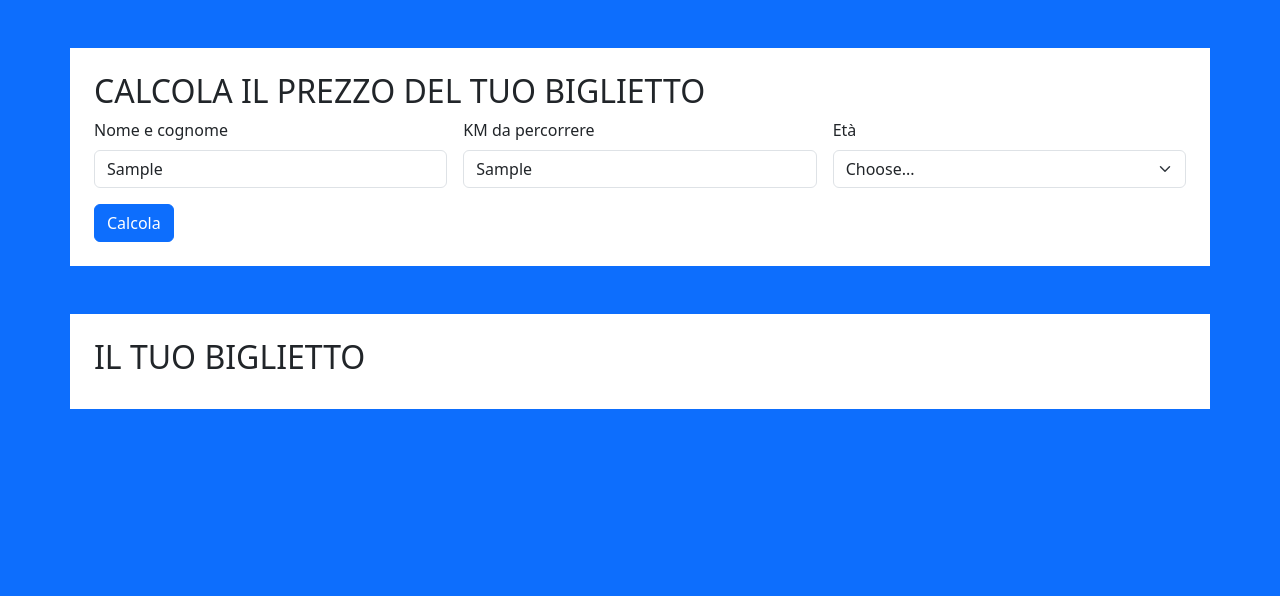
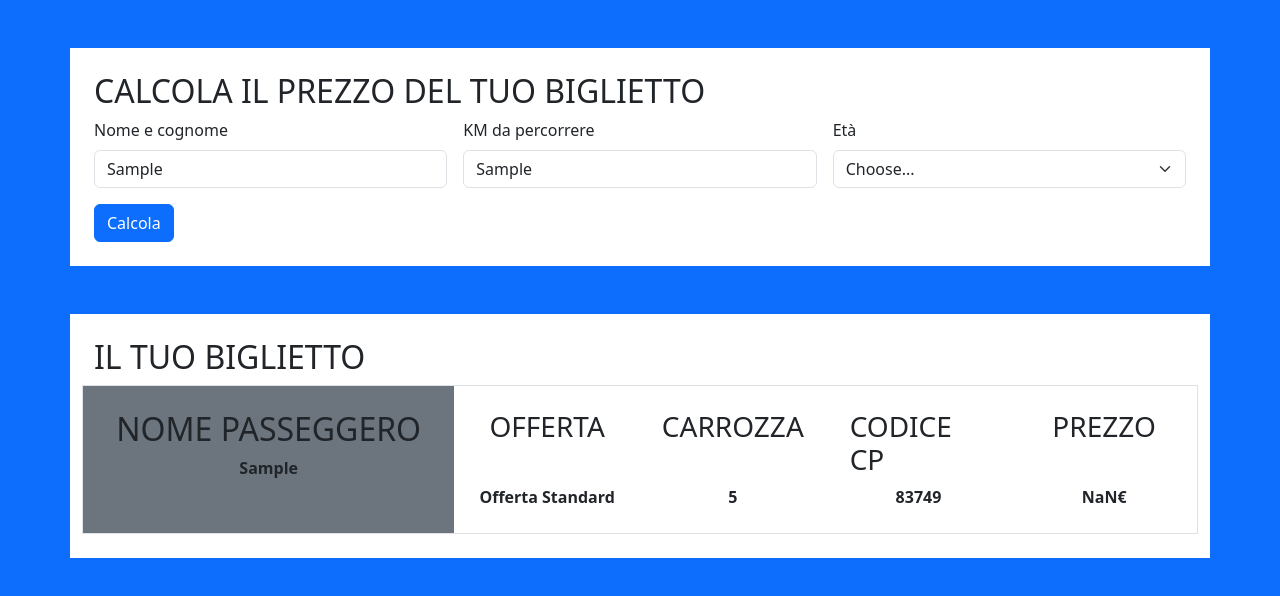
Before and after one commit to feffe17/js-biglietto-treno-form, a plain HTML site: page index.html in a window 1280 px wide. Both pictures are taken after typing "Sample", "Sample" into the empty fields and a click on the button "Calcola". Drawn offline with nearby package versions, Linux system fonts and the light colour scheme.

Commit message:
[DONE] completato essercizio fill dei dati del biglietto con DOM

```diff
--- a/index.html
+++ b/index.html
@@ -7,7 +7,7 @@
     <link href="https://cdn.jsdelivr.net/npm/bootstrap@5.3.3/dist/css/bootstrap.min.css" rel="stylesheet" integrity="sha384-QWTKZyjpPEjISv5WaRU9OFeRpok6YctnYmDr5pNlyT2bRjXh0JMhjY6hW+ALEwIH" crossorigin="anonymous">
 </head>
 <body class="bg-primary">
-
+    <!-- form -->
     <div class="container my-5 p-4 bg-white">
         <h2>CALCOLA IL PREZZO DEL TUO BIGLIETTO</h2>
         <form id="formPrice" class="row g-3">
@@ -33,10 +33,35 @@
             </div>
           </form>
     </div>
+    <!-- /form -->
 
+    <!-- biglietto -->
     <div class="container my-5 p-4 bg-white">
         <h2>IL TUO BIGLIETTO</h2>
+        <div class="border d-flex row">
+            <div class="col-md-4 d-flex flex-column align-items-center p-4 bg-secondary">
+                <h2>NOME PASSEGGERO</h2>
+                <strong id="nomePasseggero"></strong>
+            </div>
+            <div class="col-md-2 d-flex justify-content-between flex-column align-items-center p-4">
+                <h3>OFFERTA</h3>
+                <strong id="offerta"></strong>
+            </div>
+            <div class="col-md-2 d-flex justify-content-between flex-column align-items-center p-4">
+                <h3>CARROZZA</h3>
+                <strong>5</strong>
+            </div>
+            <div class="col-md-2 d-flex justify-content-between flex-column align-items-center p-4">
+                <h3>CODICE CP</h3>
+                <strong>83749</strong>
+            </div>
+            <div class="col-md-2 d-flex justify-content-between flex-column align-items-center p-4">
+                <h3>PREZZO</h3>
+                <strong id="prezzoFinale"></strong>
+            </div>
+        </div>
     </div>
+    <!-- /biglietto -->
 
 
     <script src="./script.js"></script>
--- a/script.js
+++ b/script.js
@@ -5,28 +5,13 @@
 // va applicato uno sconto del 40% per gli over 65.
 // L'output del prezzo finale va messo fuori in forma umana (con massimo due decimali, per indicare centesimi sul prezzo). Questo richiederà un minimo di ricerca.
 
-// let eta;
-// let chilometri;
 
 
-// chilometri = parseFloat(prompt("inserire il numero di chilometri da percorrere"));
-// eta = parseInt(prompt("inserire età del passeggero"));
-
-// let prezzo = chilometri * 0.21;
-
-// console.log (chilometri , eta);
-
-// let minorenne = (prezzo - ((prezzo / 100) * 20))
-// let magiorenne = (prezzo - ((prezzo / 100) * 40))
 
 
-// if(eta < 18){
-//     alert("il prezzo del biglietto è di " + minorenne.toFixed(2) + "€");
-// } else if(eta > 65){
-//     alert("il prezzo del biglietto è di " + magiorenne.toFixed(2) + "€");
-// } else{
-//     alert("il prezzo del biglietto è di " + prezzo.toFixed(2) + "€");
-// }
+//IL CODICE è SCRITTO INTERAMENTE DA ME. HO USATO CHAT GPT AL FINE DI RIORDINARLO AGGIUNGENDO COMMENTI MA SENZA
+//CAMBIARNE IL CONTENUTO. A FINE PAGINA SI PUO TROVARE IL CODICE ORIGINARIO NON ORDINATO (COMUNQUE FUNZIONANTE)
+
 
 const form = document.getElementById("formPrice");
 
@@ -43,30 +28,135 @@ function convertEta(string) {
 }
 
 form.addEventListener('submit', function(event) {
+    event.preventDefault();
+
+    // Recupera i valori dai campi del form
+    let nome = document.getElementById("inputName4").value;
     let chilometri = document.getElementById("inputKm4").value;
     let eta = document.getElementById("inputState").value;
+
+    // Variabili necessarie
     let variabileEta = 0;
     let prezzo;
 
+    // Elementi DOM per l'output
+    let prezzoFinale = document.getElementById("prezzoFinale");
+    let passeggero = document.getElementById("nomePasseggero");
+    let offerta = document.getElementById("offerta");
+
+    // Converte chilometri e ottiene la variabileEta in base all'età
     chilometri = parseInt(chilometri);
     variabileEta = convertEta(eta);
 
-
-    event.preventDefault();
     console.log(chilometri , eta , variabileEta);
 
+    // Calcolo del prezzo e impostazione dell'offerta
     if (variabileEta == 1) {
         prezzo = (chilometri * 0.21 );
         prezzo = prezzo - ((prezzo / 100) * 20);
         prezzo = prezzo.toFixed(2);
-    } else if (variabileEta == 2){
+        offerta.textContent = "Offerta Junior";
+    } else if (variabileEta == 2) {
         prezzo = (chilometri * 0.21 );
         prezzo = prezzo - ((prezzo / 100) * 40);
         prezzo = prezzo.toFixed(2);
-    } else{
+        offerta.textContent = "Offerta Senior";
+    } else {
         prezzo = (chilometri * 0.21 );
         prezzo = prezzo.toFixed(2);
+        offerta.textContent = "Offerta Standard";
     }
+
     console.log(prezzo);
 
+    // Aggiorna il DOM con il prezzo e il nome del passeggero
+    passeggero.textContent = nome;
+    prezzoFinale.textContent = `${prezzo}€`;
 });
+
+
+
+
+
+
+
+
+
+
+
+
+
+
+
+
+
+
+
+
+
+
+
+
+
+
+
+
+
+
+
+
+
+
+// const form = document.getElementById("formPrice");
+
+// function convertEta(string) {
+//     if (string === "Minore di 18 anni (-20%)") {
+//         return variabileEta = 1;
+//     }
+//     else if (string === "Maggiore di 65 anni (-40%)"){
+//         return variabileEta = 2;
+//     }
+//     else {
+//         return variabileEta = 3;
+//     }
+// }
+
+// form.addEventListener('submit', function(event) {
+//     let nome = document.getElementById("inputName4").value;
+//     let chilometri = document.getElementById("inputKm4").value;
+//     let eta = document.getElementById("inputState").value;
+//     let variabileEta = 0;
+//     let prezzo;
+//     let prezzoFinale = document.getElementById("prezzoFinale")
+//     let passeggero = document.getElementById("nomePasseggero");
+//     let offerta = document.getElementById("offerta");
+
+//     chilometri = parseInt(chilometri);
+//     variabileEta = convertEta(eta);
+
+
+//     event.preventDefault();
+//     console.log(chilometri , eta , variabileEta);
+
+//     if (variabileEta == 1) {
+//         prezzo = (chilometri * 0.21 );
+//         prezzo = prezzo - ((prezzo / 100) * 20);
+//         prezzo = prezzo.toFixed(2);
+//         offerta.textContent = "Offerta Junior"
+//     } else if (variabileEta == 2){
+//         prezzo = (chilometri * 0.21 );
+//         prezzo = prezzo - ((prezzo / 100) * 40);
+//         prezzo = prezzo.toFixed(2);
+//         offerta.textContent = "Offerta Senior"
+//     } else{
+//         prezzo = (chilometri * 0.21 );
+//         prezzo = prezzo.toFixed(2);
+//         offerta.textContent = "Offerta Standard"
+//     }
+//     console.log(prezzo);
+
+//     passeggero.textContent = nome;
+//     prezzoFinale.textContent =`${prezzo}€`
+
+
+// });
```
